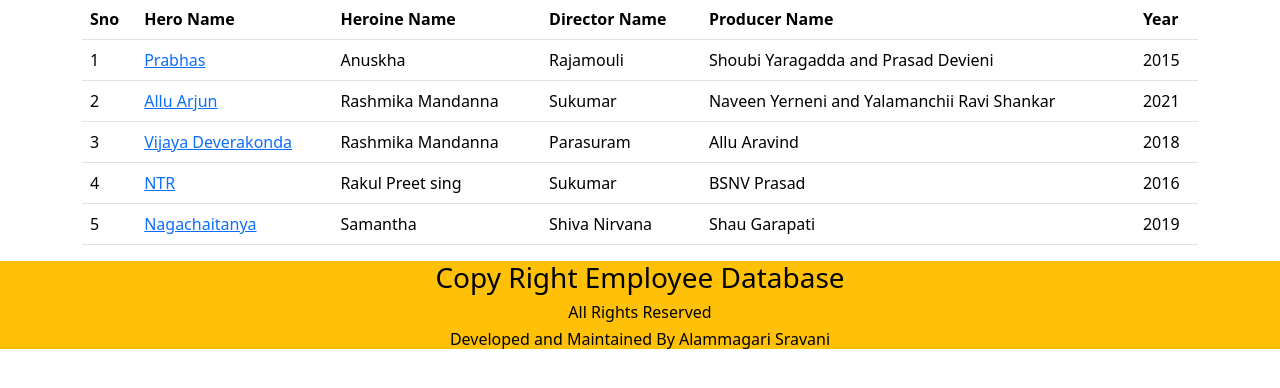
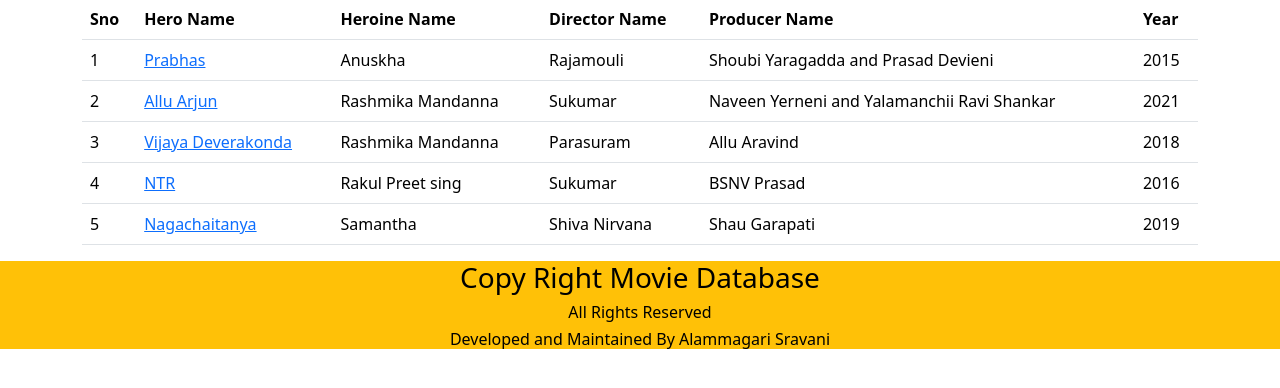
Before and after one commit to sravs1229/Movie, a Django app: page / in a window 1280 px wide. Shown: the part 113-501 px from the top of the page. Run offline with Django 5.2, Linux system fonts and the light colour scheme; data comes from the database, SQL or seed files in the repository.

Commit message:
Update home.html

```diff
--- a/templates/home.html
+++ b/templates/home.html
@@ -35,7 +35,7 @@
         </table>
     </div>
     <footer class="text-center bg-warning text-black">
-        <h3>Copy Right Employee Database</h3>
+        <h3>Copy Right Movie Database</h3>
         <h6>All Rights Reserved </h6>
         <h6>Developed and Maintained By Alammagari Sravani</h6>
       </footer>
```
